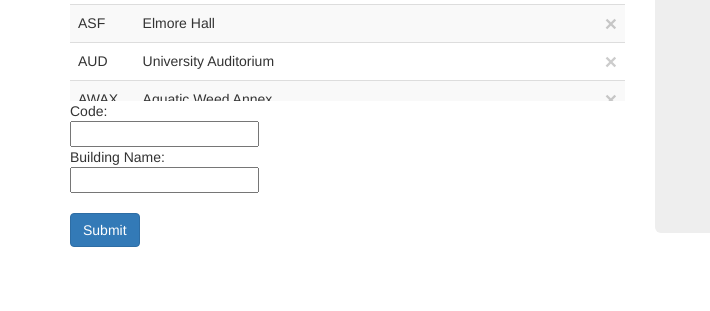
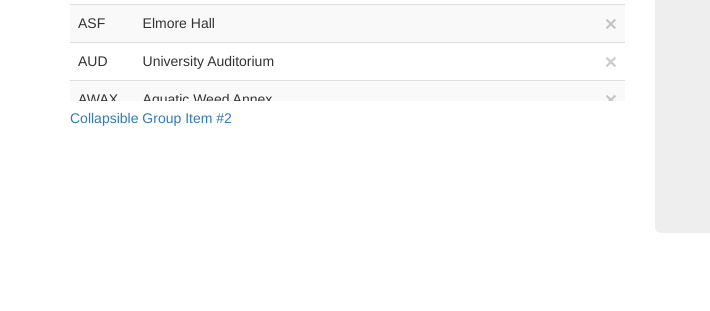
Before and after one commit to carlosA-A/CEN3031-Assignment-2, a plain HTML site: page index.html in a window 1280 px wide. Shown: the part 433-744 px from the top of the page, 0-710 px from the left. Drawn offline with nearby package versions, Linux system fonts and the light colour scheme; some packages are replaced by stand-ins of ours.

Commit message:
Added a collapsable element to hide the form

```diff
--- a/index.html
+++ b/index.html
@@ -33,7 +33,21 @@
             </table>
           </div>
 
-            <div >
+
+            <div id="accordion" role="tablist">
+
+                <div class="card">
+                  <div class="card-header" role="tab" id="headingTwo">
+                    <h5 class="mb-0">
+                      <a class="collapsed" data-toggle="collapse" href="#collapseTwo" aria-expanded="false" aria-controls="collapseTwo">
+                        Collapsible Group Item #2
+                      </a>
+                    </h5>
+                  </div>
+                  <div id="collapseTwo" class="collapse" role="tabpanel" aria-labelledby="headingTwo" data-parent="#accordion">
+                    <div class="card-body">
+                      <!-- Form is placed inside a hidden collapsable element -->
+                        <div>
                             <form novalidate class="form-horizontal" role="form" ng-submit="addListing()">
                                 Code:<br>
                                 <input type="text" ng-model="code"><br>
@@ -43,7 +57,11 @@
                                 <input type="submit" value="Submit" class="btn btn-primary"/>
                               </form>
                         </div>
+                    </div>
+                  </div>
+                </div>
 
+              </div>
         </div>
         <div class="col-md-6">
           <div class="jumbotron">
```
Lines whose indentation alone changed are shown as unchanged.
